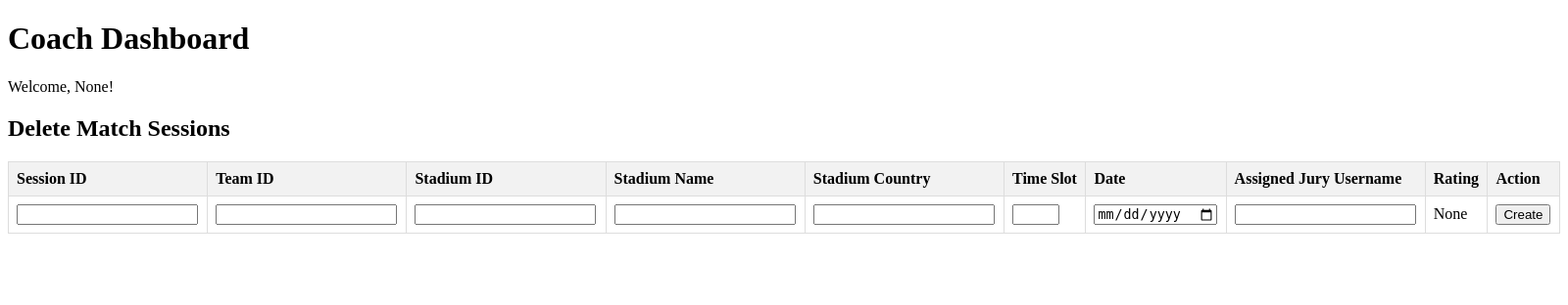
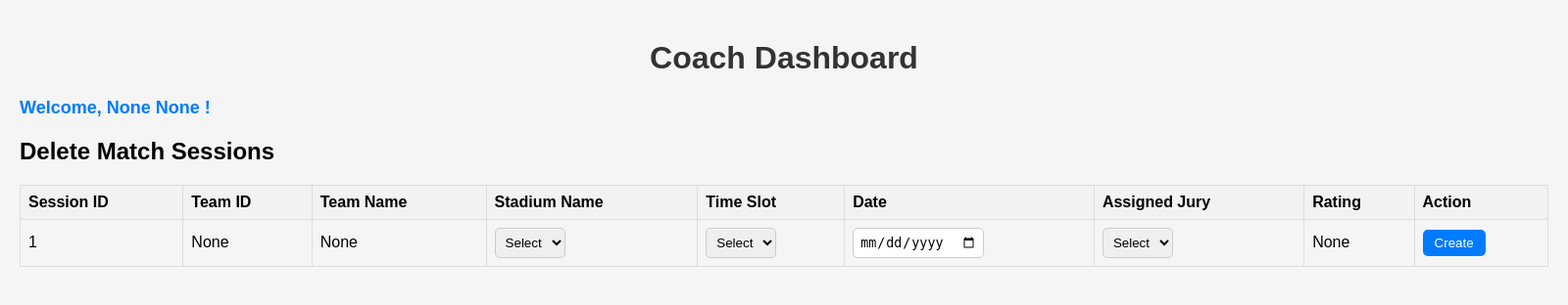
Before and after one commit to isilsukarakuzuu/VolleyDB_Project, a Django app: page /dashboard/coach/ in a window 1600 px wide. Shown: the top 312 px of the page at 98% size. Run offline with Django 5.2, Linux system fonts and the light colour scheme; data that the repository does not hold is empty.

Commit message:
feat: enhanced coach page with const variables and css

```diff
--- a/VolleyDB_Project/urls.py
+++ b/VolleyDB_Project/urls.py
@@ -24,10 +24,11 @@ urlpatterns = [
     path('login/', views.login_view, name='login'),
     path('dashboard/database-manager/', views.database_manager_dashboard, name='database_manager_dashboard'),
     path('dashboard/database-manager/add_user/', views.add_user, name='add_user'),
-    path('dashboard/database-manager/get_stadium/', views.get_stadium, name='get_stadium'),
+    path('get_stadium/', views.get_stadium, name='get_stadium'),
     path('dashboard/database-manager/update_stadium/', views.update_stadium, name='update_stadium'),
     path('dashboard/player/', views.player_dashboard, name='player_dashboard'),
     path('dashboard/coach/', views.coach_dashboard, name='coach_dashboard'),
+    path('get_jury_names_surnames', views.get_jury_names_surnames, name='get_jury_names_surnames'),
     path('dashboard/jury/', views.jury_dashboard, name='jury_dashboard'),
     path('create_match_session/', views.create_match_session, name='create_match_sesion'),
 ]
--- a/volleyball/templates/volleyball/coach_dashboard.html
+++ b/volleyball/templates/volleyball/coach_dashboard.html
@@ -1,16 +1,38 @@
 <!DOCTYPE html>
 <html lang="en">
+
 <head>
     <meta charset="UTF-8">
     <meta name="viewport" content="width=device-width, initial-scale=1.0">
     <title>Delete Match Sessions</title>
     <style>
+        body {
+            font-family: Arial, sans-serif;
+            background-color: #f5f5f5;
+            margin: 0;
+            padding: 20px;
+        }
+
+        h1 {
+            text-align: center;
+            color: #333333;
+        }
+
+        .welcome-message {
+            font-size: 18px;
+            font-weight: bold;
+            color: #007bff;
+            margin-bottom: 20px;
+        }
+
         table {
             width: 100%;
             border-collapse: collapse;
+            margin-bottom: 20px;
         }
 
-        th, td {
+        th,
+        td {
             border: 1px solid #dddddd;
             text-align: left;
             padding: 8px;
@@ -19,23 +41,58 @@
         th {
             background-color: #f2f2f2;
         }
+
+        button {
+            background-color: #007bff;
+            color: white;
+            padding: 6px 12px;
+            border: none;
+            border-radius: 5px;
+            cursor: pointer;
+        }
+
+        button:hover {
+            background-color: #0056b3;
+        }
+
+        input[type="number"],
+        input[type="text"],
+        input[type="date"],
+        select {
+            padding: 6px;
+            border: 1px solid #ccc;
+            border-radius: 5px;
+        }
+
+        input[type="submit"] {
+            background-color: #007bff;
+            color: white;
+            padding: 6px 12px;
+            border: none;
+            border-radius: 5px;
+            cursor: pointer;
+        }
+
+        input[type="submit"]:hover {
+            background-color: #0056b3;
+        }
     </style>
 </head>
+
 <body>
     <h1>Coach Dashboard</h1>
-    <p class="welcome-message">Welcome, {{ coach_name }}!</p>
+    <p class="welcome-message">Welcome, {{ coach_name }} {{ coach_surname }} !</p>
     <h2>Delete Match Sessions</h2>
     <table>
         <thead>
             <tr>
                 <th>Session ID</th>
                 <th>Team ID</th>
-                <th>Stadium ID</th>
+                <th>Team Name</th>
                 <th>Stadium Name</th>
-                <th>Stadium Country</th>
                 <th>Time Slot</th>
                 <th>Date</th>
-                <th>Assigned Jury Username</th>
+                <th>Assigned Jury</th>
                 <th>Rating</th>
                 <th>Action</th>
             </tr>
@@ -44,14 +101,13 @@
             {% for session in sessions %}
             <tr>
                 <td>{{ session.0 }}</td>
+                <td>{{ session.8 }}</td>
                 <td>{{ session.1 }}</td>
                 <td>{{ session.2 }}</td>
                 <td>{{ session.3 }}</td>
                 <td>{{ session.4 }}</td>
-                <td>{{ session.5 }}</td>
-                <td>{{ session.6 }}</td>
+                <td>{{ session.5 }} {{ session.6 }}</td>
                 <td>{{ session.7 }}</td>
-                <td>{{ session.8 }}</td>
                 <td>
                     <form method="POST" action="">
                         {% csrf_token %}
@@ -61,20 +117,96 @@
                 </td>
             </tr>
             {% endfor %}
+            <tr>
                 <form method="post" action="/create_match_session/">
                     {% csrf_token %}
-                <td><input type="number" name="session_id" required></td>
-                <td><input type="number" name="team_id" required></td>
-                <td><input type="number" name="stadium_id" required></td>
-                <td><input type="text" name="stadium_name" required></td>
-                <td><input type="text" name="stadium_country" required></td>
-                <td><input type="number" name="time_slot" min="1" max="3" required></td>
+                    <input type="hidden" name="session_id" value="{{ session_id }}">
+                    <input type="hidden" name="team_id" value="{{ team_id }}">
+                    <td>{{ session_id }}</td>
+                    <td>{{ team_id }}</td>
+                    <td>{{ team_name }}</td>
+                    <td>
+                        <select name="stadium_name" required>
+                            <option value="" disabled selected>Select</option>
+                            <!-- Stadium options will be populated dynamically -->
+                        </select>
+                    </td>
+                    <td>
+                        <select name="time_slot" required>
+                            <option value="" disabled selected>Select</option>
+                            <option value="1">1</option>
+                            <option value="2">2</option>
+                            <option value="3">3</option>
+                        </select>
+                    </td>
+
                     <td><input type="date" name="date" required></td>
-                <td><input type="text" name="assigned_jury_username" required></td>
+                    <td>
+                        <select name="assigned_jury_name_surname" required>
+                            <option value="" disabled selected>Select</option>
+                            <!-- Jury options will be populated dynamically -->
+                        </select>
                     <td>None</td>
                     <td><button type="submit">Create</button></td>
                 </form>
+            </tr>
         </tbody>
     </table>
+    <script>
+
+        window.onload = function () {
+            fetchStadiums();
+            fetchJuryNamesSurnames();
+        };
+
+        function fetchStadiums() {
+            const csrftoken = getCookie('csrftoken');
+            fetch("{% url 'get_stadium' %}", {
+                method: 'POST',
+                headers: {
+                    'X-CSRFToken': csrftoken
+                }
+            })
+                .then(response => response.json())
+                .then(data => {
+                    const selectStadium = document.querySelector("select[name='stadium_name']");
+                    data.forEach(stadium => {
+                        const option = document.createElement("option");
+                        option.value = stadium.stadium_name; // Assuming stadium name is unique
+                        option.textContent = stadium.stadium_name;
+                        selectStadium.appendChild(option);
+                    });
+                })
+                .catch(error => console.error("Error fetching stadiums:", error));
+        }
+
+        function fetchJuryNamesSurnames() {
+            const csrftoken = getCookie('csrftoken');
+            fetch("{% url 'get_jury_names_surnames' %}", {
+                method: 'POST',
+                headers: {
+                    'X-CSRFToken': csrftoken
+                }
+            })
+                .then(response => response.json())
+                .then(data => {
+                    const selectJury = document.querySelector("select[name='assigned_jury_name_surname']");
+                    data.forEach(jury => {
+                        const option = document.createElement("option");
+                        option.value = `${jury.name} ${jury.surname}`;
+                        option.textContent = `${jury.name} ${jury.surname}`;
+                        selectJury.appendChild(option);
+                    });
+                })
+                .catch(error => console.error("Error fetching jury names and surnames:", error));
+        }
+
+        function getCookie(name) {
+            const cookieValue = document.cookie.match('(^|;)\\s*' + name + '\\s*=\\s*([^;]+)');
+            return cookieValue ? cookieValue.pop() : '';
+        }
+
+    </script>
 </body>
+
 </html>
--- a/volleyball/views.py
+++ b/volleyball/views.py
@@ -122,6 +122,21 @@ def get_stadium(request):
         return JsonResponse(stadiums_data, safe=False)
     return render(request, 'database_manager_dashboard.html', {'database_manager_name': database_manager_name})
 
+def get_jury_names_surnames(request):
+    coach_username = request.session.get('username')
+    if request.method == 'POST':
+        connection = connect_to_database()
+        with connection.cursor() as cursor:
+            cursor.execute("SELECT name, surname FROM Jury")
+            jury = cursor.fetchall()
+        # Convert the list of tuples to a list of dictionaries
+        jury_data = [{'name': jury[0], 'surname': jury[1]} for jury in jury]
+        # Return JSON response with jury list
+        cursor.close()
+        connection.close()
+        return JsonResponse(jury_data, safe=False)
+    return render(request, 'coach_dashboard.html', {'coach_username': coach_username})
+
 def update_stadium(request):
     database_manager_name = request.session.get('username')
     if request.method == 'POST':
@@ -216,17 +231,50 @@ def player_dashboard(request):
 
 def coach_dashboard(request):
 
-    coach_name = request.session.get('username')
+    coach_username = request.session.get('username')
 
     if request.method == 'GET':
+        sql_query = """
+        SELECT name, surname
+        FROM Coach
+        WHERE username = %s
+        """
         conn = connect_to_database()
         cursor = conn.cursor()
 
+        cursor.execute(sql_query, [coach_username])
+        coach_data = cursor.fetchone()
+
+        coach_name = coach_data[0] if coach_data else None
+        coach_surname = coach_data[1] if coach_data else None
+
+        current_date = datetime.datetime.now().strftime('%Y-%m-%d')
+        team_query = \
+                    f"""
+                    SELECT team_name, team_ID
+                    FROM Team
+                    WHERE coach_username = '{coach_username}' AND contract_start <= '{current_date}' AND contract_finish >= '{current_date}'
+                    """
+        cursor.execute(team_query)
+        team = cursor.fetchone()
+        team_name = team[0] if team else None
+        team_id = team[1] if team else None
+
+        #get max session id
+        cursor.execute("SELECT MAX(session_ID) FROM MatchSession")
+        max_session_id = cursor.fetchone()[0]
+        session_id = max_session_id + 1 if max_session_id else 1
+
         try:
-            query = f"SELECT * FROM MatchSession"
+            query = """
+                SELECT ms.session_ID, t.team_name, ms.stadium_name, ms.time_slot, ms.date, j.name , j.surname, ms.rating, t.team_ID
+                FROM MatchSession ms
+                JOIN Team t ON ms.team_ID = t.team_ID
+                JOIN Jury j ON ms.assigned_jury_username = j.username
+                ORDER BY ms.session_ID
+            """
             cursor.execute(query)
             matches = cursor.fetchall()
-            print("Matches: " + str(matches), file=sys.stderr)
         except Exception as e:
             messages.error(request, f'Failed to fetch matches: {e}')
             matches = []
@@ -234,7 +282,15 @@ def coach_dashboard(request):
         cursor.close()
         conn.close()
 
-        return render(request, 'coach_dashboard.html', {'coach_name': coach_name, 'sessions': matches})
+        context = {
+            'coach_name': coach_name,
+            'coach_surname': coach_surname,
+            'sessions': matches,
+            'team_name': team_name,
+            'team_id': team_id,
+            'session_id': session_id
+        }
+        return render(request, 'coach_dashboard.html', context)
 
     if request.method == 'POST':
         conn = connect_to_database()
@@ -360,47 +416,46 @@ def create_match_session(request):
     if request.method == 'POST':
         session_id = request.POST.get('session_id')
         team_id = request.POST.get('team_id')
-        stadium_id = request.POST.get('stadium_id')
         stadium_name = request.POST.get('stadium_name')
-        stadium_country = request.POST.get('stadium_country')
         time_slot = request.POST.get('time_slot')
         date = request.POST.get('date')
-        assigned_jury_username = request.POST.get('assigned_jury_username')
+        assigned_jury_name_surname = request.POST.get('assigned_jury_name_surname')
+
+        # Extract the username from the name and surname
+        assigned_jury_name = assigned_jury_name_surname.split(' ')[0]
+        assigned_jury_surname = assigned_jury_name_surname.split(' ')[1]
 
         connection = connect_to_database()
 
-        current_date = datetime.datetime.now().strftime('%Y-%m-%d')
+        #sql query to find jury username
+        with connection.cursor() as cursor:
+            cursor.execute(f"SELECT username FROM Jury WHERE name = '{assigned_jury_name}' AND surname = '{assigned_jury_surname}'")
+            assigned_jury_username = cursor.fetchone()[0]
 
+        #sql query to find stadium id and country
+        with connection.cursor() as cursor:
+            cursor.execute(f"SELECT stadium_ID, country FROM Stadium WHERE stadium_name = '{stadium_name}'")
+            stadium_data = cursor.fetchone()
+            stadium_id = stadium_data[0]
+            stadium_country = stadium_data[1]
 
         try:
             with connection.cursor() as cursor:
-                team_query = \
-                    f"""
-                    SELECT *
-                    FROM Team
-                    WHERE team_ID = '{team_id}' AND coach_username = '{request.session.get('username')}' AND contract_start <= '{current_date}' AND contract_finish >= '{current_date}'
-                    """
-                cursor.execute(team_query)
-                team = cursor.fetchone()
-
-                if not team:
-                    cursor.close()
-                    messages.error(request, 'You are not the coach of this team')
-                    return HttpResponse('You are not the coach of this team')
 
                 insert_query = \
                     f"""
                     INSERT INTO MatchSession (session_ID, team_ID, stadium_ID, stadium_name, stadium_country, time_slot, date, assigned_jury_username)
                     VALUES ('{session_id}', '{team_id}', '{stadium_id}', '{stadium_name}', '{stadium_country}', '{time_slot}', '{date}', '{assigned_jury_username}')
                     """
+                print(insert_query, file=sys.stderr)
                 cursor.execute(insert_query)
         except Exception as e:
             cursor.close()
             messages.error(request, f'Failed to create match session: {e}')
-            return HttpResponse('Failed to create match session')
+            return redirect('coach_dashboard')
 
         connection.commit()
         cursor.close()
 
 
-    return HttpResponse('Match session created successfully')
+    return redirect('coach_dashboard')
```
Lines whose indentation alone changed are shown as unchanged.
